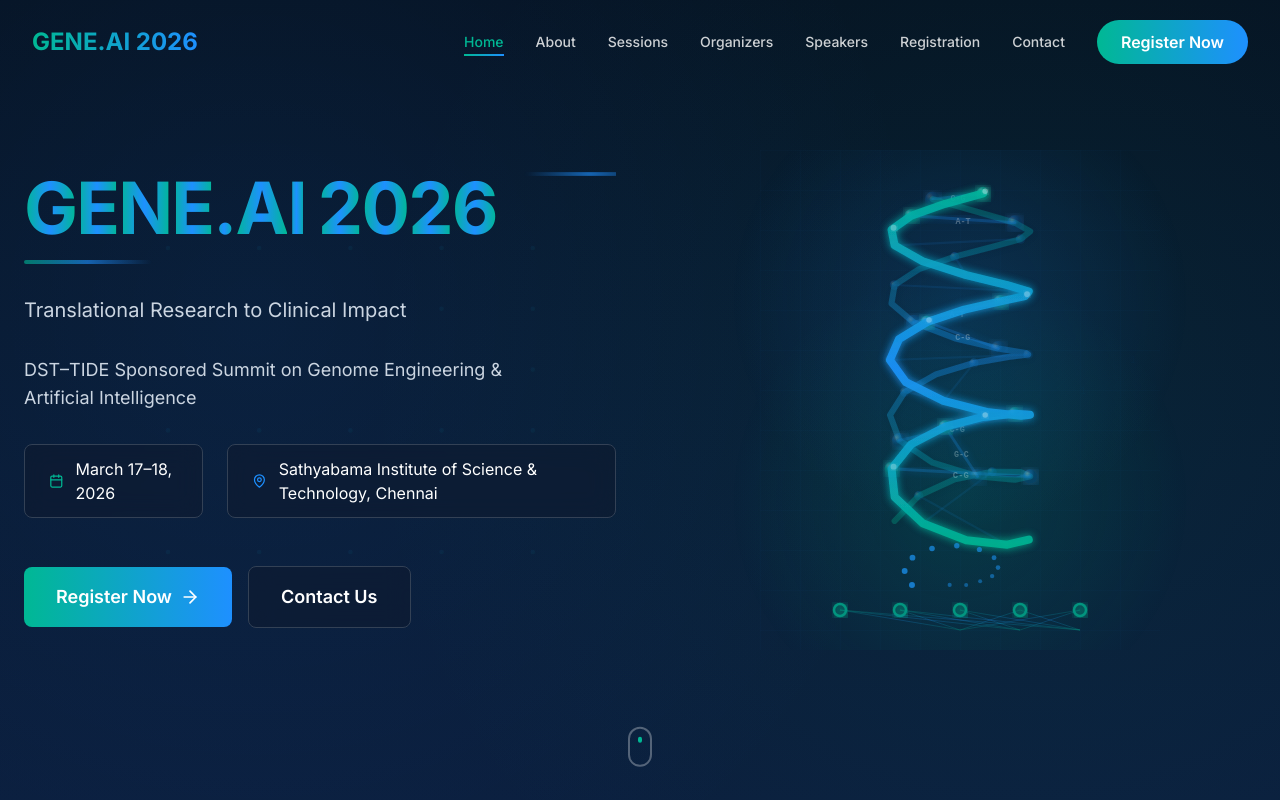
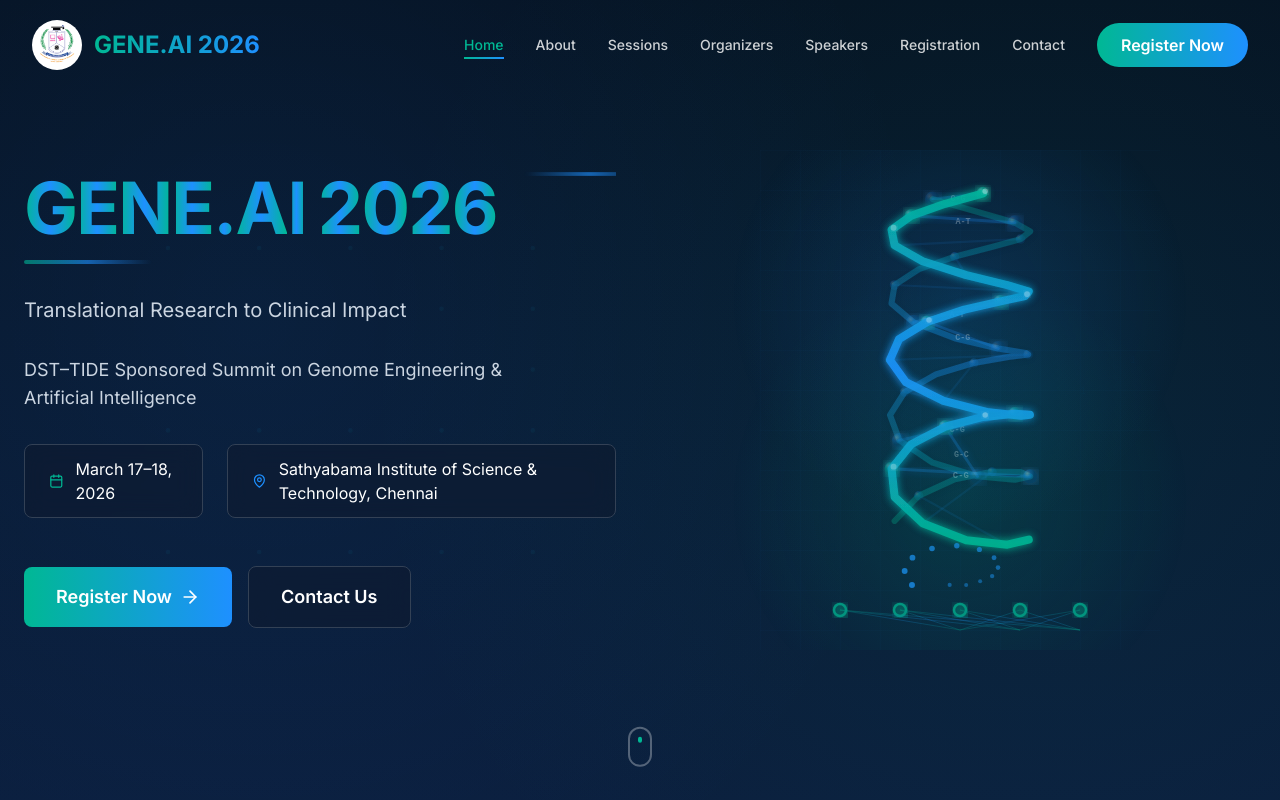
Before and after one commit to Chandrasekhar246800/gene.ai-2026, a Next.js app: page / in a window 1280 px wide. Shown: the top 800 px of the page. Built offline with nearby package versions, Linux system fonts and the light colour scheme.

Commit message:
Refactor code structure for improved readability and maintainability

```diff
--- a/components/Hero.tsx
+++ b/components/Hero.tsx
@@ -19,7 +19,7 @@ export default function Hero() {
   const titleWords = titleText.split(" ");
 
   return (
-    <section id="home" className="relative min-h-screen flex items-center justify-center overflow-hidden">
+    <section id="home" className="relative min-h-screen flex items-center justify-center overflow-hidden pt-20 lg:pt-0">
       {/* Layered Radial Gradient Background */}
       <div className="absolute inset-0 bg-gradient-to-b from-navy-dark to-navy" />
       <div
--- a/components/Navbar.tsx
+++ b/components/Navbar.tsx
@@ -4,6 +4,7 @@ import { useState, useEffect } from "react";
 import { motion, AnimatePresence } from "framer-motion";
 import { Menu, X } from "lucide-react";
 import { eventConfig } from "@/data/config";
+import Image from "next/image";
 
 const navLinks = [
   { name: "Home", href: "#home" },
@@ -67,10 +68,19 @@ export default function Navbar() {
           <motion.a
             href="#home"
             onClick={(e) => handleNavClick(e, "#home")}
-            className="text-2xl font-bold bg-gradient-to-r from-emerald to-electric bg-clip-text text-transparent"
+            className="flex items-center gap-1.5 lg:gap-3 flex-shrink-0"
             whileHover={{ scale: 1.05 }}
           >
-            GENE.AI 2026
+            <Image
+              src="/images/sist-logo.jpg"
+              alt="SIST Logo"
+              width={35}
+              height={35}
+              className="object-cover rounded-full bg-white p-0.5 lg:w-[50px] lg:h-[50px] lg:p-1 flex-shrink-0"
+            />
+            <span className="text-sm lg:text-2xl font-bold bg-gradient-to-r from-emerald to-electric bg-clip-text text-transparent whitespace-nowrap">
+              GENE.AI 2026
+            </span>
           </motion.a>
 
           {/* Desktop Navigation */}
--- a/data/team.ts
+++ b/data/team.ts
@@ -38,7 +38,7 @@ export const organizingTeam: TeamSection[] = [
         designation: "CDDD, SIST",
       },
       {
-        name: "Dr. Lakshminandan",
+        name: "Dr. Lakshmanan",
         designation: "Prof & Dean, CSE, SIST",
       },
       {
```
Also changed, not shown: public/images/sist-logo.jpg (added).
